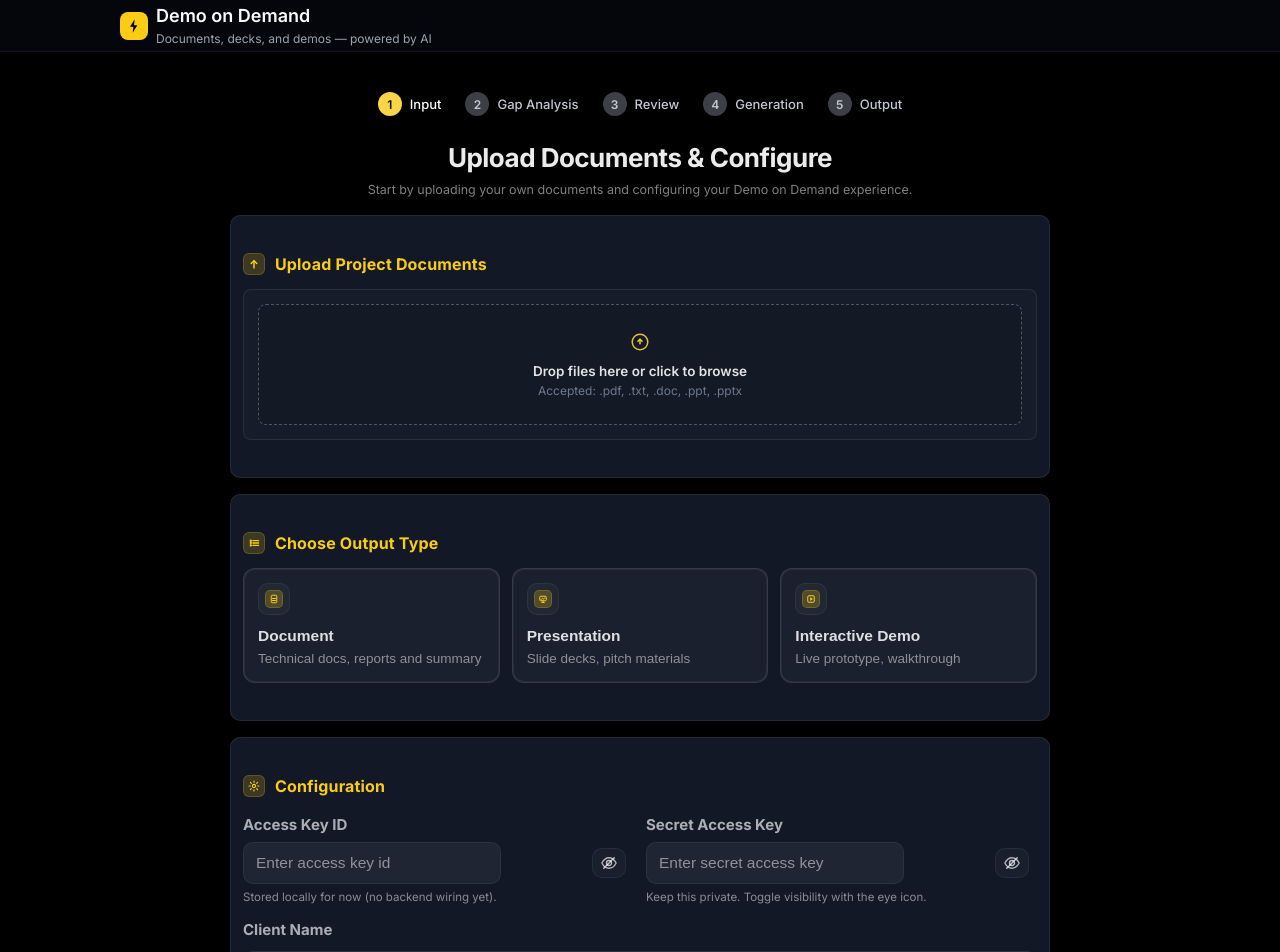
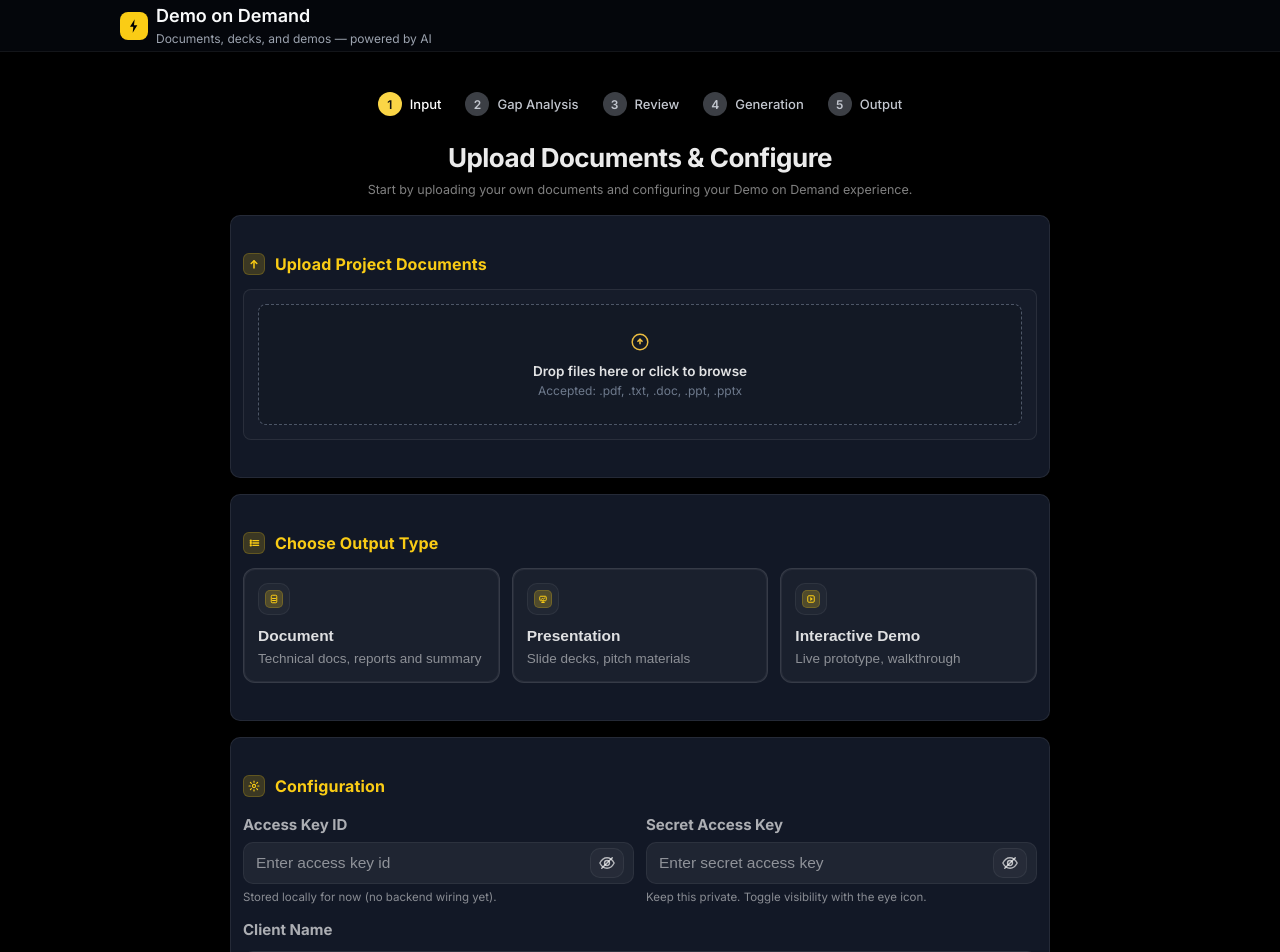
Before and after one commit to kavia-common/solutiongen-platform-10016-10025, a React (Create React App) app in the folder frontend_app/: page / in a window 1280 px wide. Shown: the top 952 px of the page. Built offline with nearby package versions, Linux system fonts and the light colour scheme; the HTML template or start-up script is replaced by a standard one.

Commit message:
Checkpoint 94 - cg3f38ca0e

```diff
--- a/frontend_app/src/App.css
+++ b/frontend_app/src/App.css
@@ -566,20 +566,24 @@
   gap: 8px;
 }
 
-/* Input with an inline icon button on the right */
+/* Input with an inline icon button on the right (end-adornment inside the field) */
 .udcInputWithIcon{
   position: relative;
   display: flex;
   align-items: center;
+  width: 100%;
 }
 
 .udcInput--withIcon{
-  padding-right: 44px; /* room for the icon button */
+  width: 100%;
+  /* Ensure the text never goes under the eye button.
+     44px was a bit tight; use a slightly larger value for better spacing. */
+  padding-right: 52px;
 }
 
 .udcIconBtn{
   position: absolute;
-  right: 8px;
+  right: 10px;
   top: 50%;
   transform: translateY(-50%);
   height: 30px;
```
Also changed, not shown: 1 other file (tests, documents, lock files or other folders).
